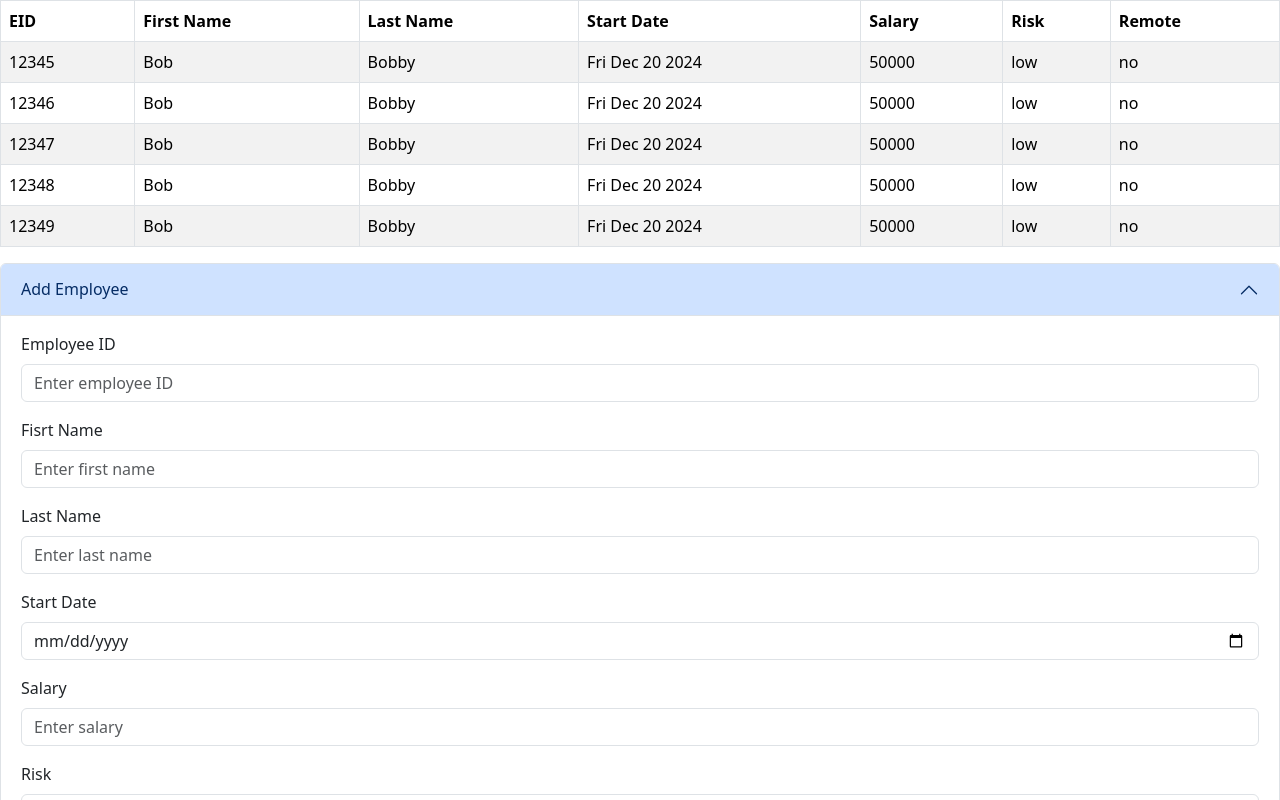
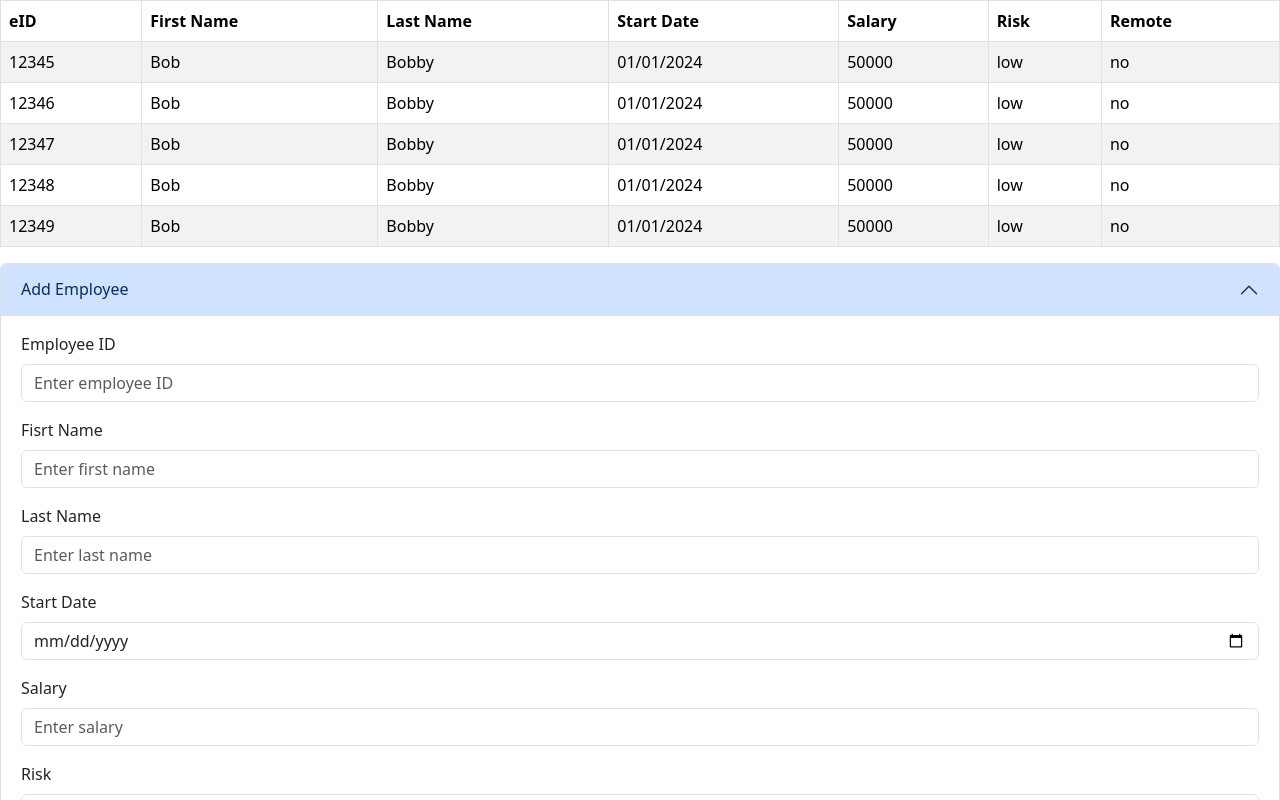
Before and after one commit to cyoung-sudo/sql-queries-client, a React (Vite) app: page / in a window 1280 px wide. Shown: the top 800 px of the page. Built offline with nearby package versions, Linux system fonts and the light colour scheme.

Commit message:
implemented employees form

```diff
--- a/package.json
+++ b/package.json
@@ -10,6 +10,7 @@
     "preview": "vite preview"
   },
   "dependencies": {
+    "axios": "^1.7.9",
     "bootstrap": "^5.3.3",
     "react": "^18.3.1",
     "react-bootstrap": "^2.10.7",
--- a/src/App.tsx
+++ b/src/App.tsx
@@ -6,37 +6,40 @@ import EmployeesTable from './components/tables/EmployeesTable'
 import EmployeeForm from './components/forms/EmployeeForm'
 import ClockinTable from './components/tables/ClockinTable'
 import ClockinForm from './components/forms/ClockinForm'
+// APIs
+import EmployeeAPI from "./apis/EmployeeAPI";
 // Bootstrap
 import Accordion from 'react-bootstrap/Accordion';
 
-type TRisk = "low" | "mid" | "high";
-
 function App() {
   // Controlled inputs (employee)
-  const [EID, setEID] = useState<string | null>(null);
+  const [eID, setEID] = useState<string | null>(null);
   const [firstName, setFirstName] = useState<string | null>(null);
   const [lastName, setLastName] = useState<string | null>(null);
-  const [startDate, setStartDate] = useState<Date | null>(null);
+  const [startDate, setStartDate] = useState<string | null>(null);
   const [salary, setSalary] = useState<number | null>(null);
-  const [risk, setRisk] = useState<TRisk | null>(null);
-  const [remote, setRemote] = useState<boolean | null>(null);
+  const [risk, setRisk] = useState("low");
+  const [remote, setRemote] = useState(false);
   // Controlled inputs (clockin)
-  const [EID2, setEID2] = useState<string | null>(null);
+  const [eID2, setEID2] = useState<string | null>(null);
 
   const submitEmployee = (e: React.FormEvent<HTMLFormElement>) => {
     e.preventDefault();
-    console.log(EID);
-    console.log(firstName);
-    console.log(lastName);
-    console.log(startDate);
-    console.log(salary);
-    console.log(risk);
-    console.log(remote);
+    if(eID !== null && firstName !== null && lastName !== null && startDate !== null && salary !== null && risk !== null && remote !== null) {
+      EmployeeAPI.create(eID, firstName, lastName, startDate, salary, risk, remote)
+      .then(res => {
+        if(res.data.success) {
+          console.log("success");
+        }
+      })
+    } else {
+      console.log("fail")
+    }
   }
 
   const submitClockin = (e: React.FormEvent<HTMLFormElement>) => {
     e.preventDefault();
-    console.log(EID2);
+    console.log(eID2);
   }
 
   return (
--- /dev/null
+++ b/src/apis/EmployeeAPI.ts
@@ -0,0 +1,37 @@
+import { api, baseURL } from "./configs/axiosConfig";
+
+const EmployeeAPI = {
+  //----- Retrieve employees
+  getAll: async () => {
+    const res = await api.request({
+      method: "GET",
+      url: "/api/employees",
+      baseURL
+    });
+
+    return res;
+  },
+
+  //----- Add employee
+  create: async (eID: string, firstName: string, lastName: string, startDate: string, salary: number, risk: string, remote: boolean) => {
+    console.log("api")
+    const res = await api.request({
+      method: "POST",
+      data: {
+        eID,
+        firstName,
+        lastName,
+        startDate,
+        salary,
+        risk,
+        remote
+      },
+      url: "/api/employees",
+      baseURL
+    });
+
+    return res;
+  }
+};
+
+export default EmployeeAPI;
--- /dev/null
+++ b/src/apis/configs/axiosConfig.ts
@@ -0,0 +1,9 @@
+import axios from "axios";
+
+// Initialize & config axios instance
+export const api = axios.create({
+  withCredentials: true,
+  headers: { "Custom-Language": "en" }
+});
+
+export const baseURL = "http://localhost:5050";
--- a/src/components/forms/ClockinForm.tsx
+++ b/src/components/forms/ClockinForm.tsx
@@ -4,7 +4,7 @@ import Button from 'react-bootstrap/Button';
 import Form from 'react-bootstrap/Form';
 
 interface IClockinFormProps {
-  setEID2: (EID: string) => void;
+  setEID2: (eID: string) => void;
   submitClockin: (e: React.FormEvent<HTMLFormElement>) => void;
 }
 
--- a/src/components/forms/EmployeeForm.tsx
+++ b/src/components/forms/EmployeeForm.tsx
@@ -6,10 +6,10 @@ import Button from 'react-bootstrap/Button';
 import Form from 'react-bootstrap/Form';
 
 interface IEmplyeeFromProps {
-  setEID: (EID: string) => void;
+  setEID: (eID: string) => void;
   setFirstName: (firstName: string) => void;
   setLastName: (lastName: string) => void;
-  setStartDate: (startDate: Date) => void;
+  setStartDate: (startDate: string) => void;
   setSalary: (salary: number) => void;
   setRisk: (risk: TRisk) => void;
   setRemote: (remote: boolean) => void;
@@ -36,7 +36,7 @@ const EmployeeForm: React.FC<IEmplyeeFromProps> = ({setEID, setFirstName, setLas
 
       <Form.Group className="mb-3">
         <Form.Label>Start Date</Form.Label>
-        <Form.Control onChange={e => setStartDate(new Date(e.target.value))} type="date" placeholder="Enter start date" />
+        <Form.Control onChange={e => setStartDate(e.target.value)} type="date" placeholder="Enter start date" />
       </Form.Group>
 
       <Form.Group className="mb-3">
--- a/src/components/tables/ClockinTable.tsx
+++ b/src/components/tables/ClockinTable.tsx
@@ -6,17 +6,17 @@ import Table from 'react-bootstrap/Table';
 
 const testData: IClockin[] = [
   {
-    EID: "12345",
+    eID: "12345",
     clockins: 5,
     lastClockin: new Date()
   },
   {
-    EID: "12346",
+    eID: "12346",
     clockins: 5,
     lastClockin: new Date()
   },
   {
-    EID: "12347",
+    eID: "12347",
     clockins: 5,
     lastClockin: new Date()
   },
@@ -27,7 +27,7 @@ const ClockinTable = () => {
     <Table className="clockinTable" striped bordered hover>
       <thead>
         <tr>
-          <th>EID</th>
+          <th>eID</th>
           <th>Clock-ins</th>
           <th>Last Clock-in</th>
         </tr>
@@ -35,7 +35,7 @@ const ClockinTable = () => {
       <tbody>
         {testData.map((clockin, idx) => (
           <tr key={idx}>
-            <td>{clockin.EID}</td>
+            <td>{clockin.eID}</td>
             <td>{clockin.clockins}</td>
             <td>{clockin.lastClockin.toDateString()}</td>
           </tr>
--- a/src/components/tables/EmployeesTable.tsx
+++ b/src/components/tables/EmployeesTable.tsx
@@ -5,46 +5,46 @@ import Table from 'react-bootstrap/Table';
 
 const testData: IEmployee[] = [
   {
-    EID: "12345",
+    eID: "12345",
     firstName: "Bob",
     lastName: "Bobby",
-    startDate: new Date(),
+    startDate: "01/01/2024",
     salary: 50000,
     risk: "low",
     remote: false
   },
   {
-    EID: "12346",
+    eID: "12346",
     firstName: "Bob",
     lastName: "Bobby",
-    startDate: new Date(),
+    startDate: "01/01/2024",
     salary: 50000,
     risk: "low",
     remote: false
   },
   {
-    EID: "12347",
+    eID: "12347",
     firstName: "Bob",
     lastName: "Bobby",
-    startDate: new Date(),
+    startDate: "01/01/2024",
     salary: 50000,
     risk: "low",
     remote: false
   },
   {
-    EID: "12348",
+    eID: "12348",
     firstName: "Bob",
     lastName: "Bobby",
-    startDate: new Date(),
+    startDate: "01/01/2024",
     salary: 50000,
     risk: "low",
     remote: false
   },
   {
-    EID: "12349",
+    eID: "12349",
     firstName: "Bob",
     lastName: "Bobby",
-    startDate: new Date(),
+    startDate: "01/01/2024",
     salary: 50000,
     risk: "low",
     remote: false
@@ -56,7 +56,7 @@ const EmployeesTable = () => {
     <Table className="employeesTable" striped bordered hover>
       <thead>
         <tr>
-          <th>EID</th>
+          <th>eID</th>
           <th>First Name</th>
           <th>Last Name</th>
           <th>Start Date</th>
@@ -68,10 +68,10 @@ const EmployeesTable = () => {
       <tbody>
         {testData.map((employee, idx) => (
           <tr key={idx}>
-            <td>{employee.EID}</td>
+            <td>{employee.eID}</td>
             <td>{employee.firstName}</td>
             <td>{employee.lastName}</td>
-            <td>{employee.startDate.toDateString()}</td>
+            <td>{employee.startDate}</td>
             <td>{employee.salary}</td>
             <td>{employee.risk}</td>
             <td>{employee.remote ? "yes" : "no"}</td>
--- a/src/types/Clockin.types.ts
+++ b/src/types/Clockin.types.ts
@@ -1,5 +1,5 @@
 export interface IClockin {
-  EID: string;
+  eID: string;
   clockins: number;
   lastClockin: Date;
 };
--- a/src/types/Employee.types.ts
+++ b/src/types/Employee.types.ts
@@ -1,10 +1,10 @@
 export type TRisk = "low" | "mid" | "high";
 
 export interface IEmployee {
-  EID: string;
+  eID: string;
   firstName: string;
   lastName: string;
-  startDate: Date;
+  startDate: string;
   salary: number;
   risk: TRisk;
   remote: boolean;
```
Also changed, not shown: 1 other file (tests, documents, lock files or other folders).
